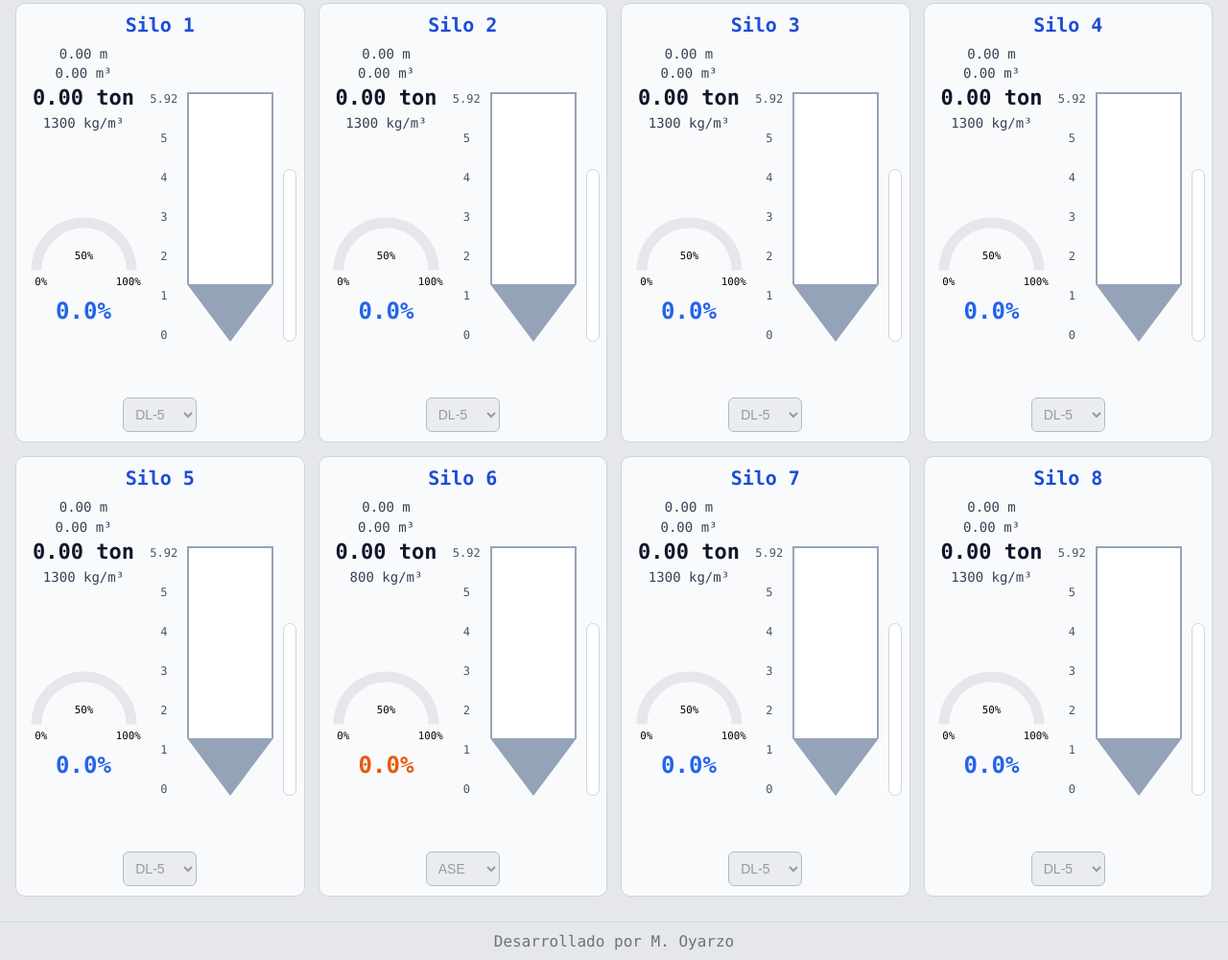
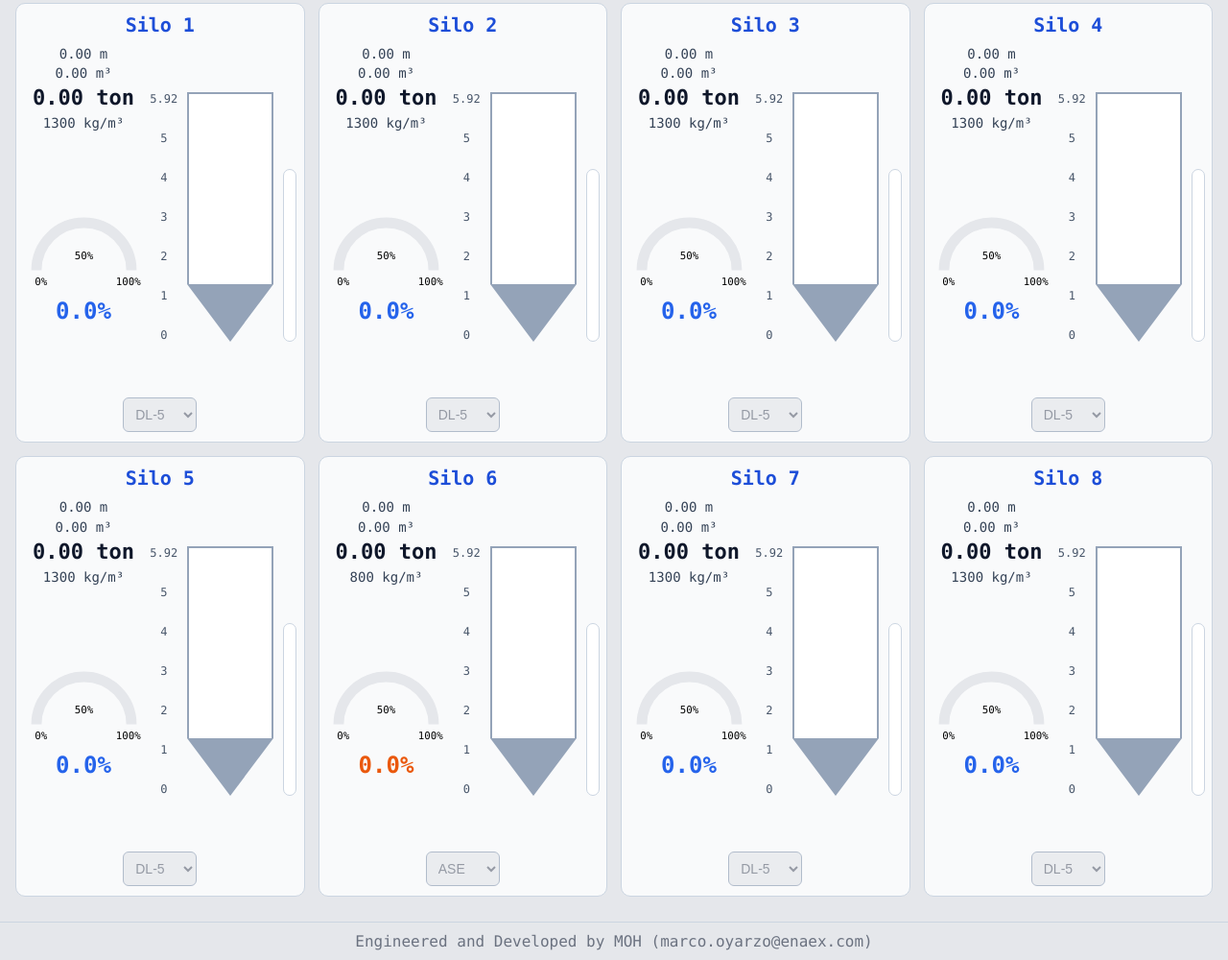
Before and after one commit to moyarzo/scada-silos, a website: page index.html in a window 1280 px wide. Shown: the part 569-1569 px from the top of the page at 96% size. Drawn offline with nearby package versions, Linux system fonts and the light colour scheme; some packages are replaced by stand-ins of ours; no server answers; a script that the page names is missing.

Commit message:
Update index.html

```diff
--- a/index.html
+++ b/index.html
@@ -45,7 +45,7 @@
   <div class="grid" id="grid"></div>
 
   <footer class="footer">
-    Desarrollado por M. Oyarzo
+    Engineered and Developed by MOH (marco.oyarzo@enaex.com)
   </footer>
 
   <script src="https://cdn.socket.io/4.5.4/socket.io.min.js"></script>
```
